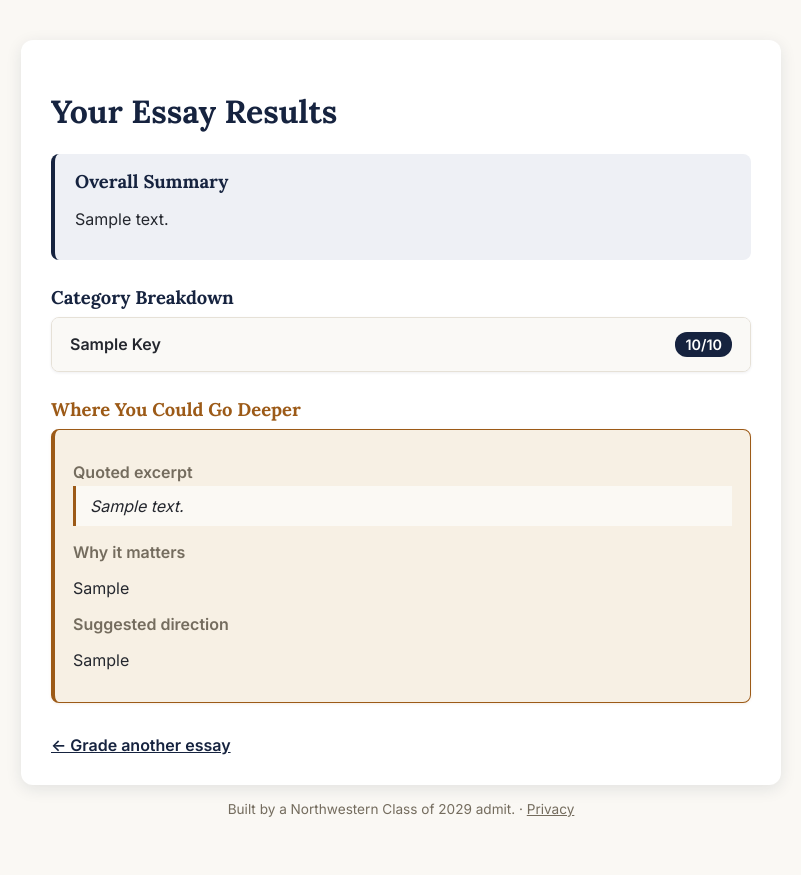
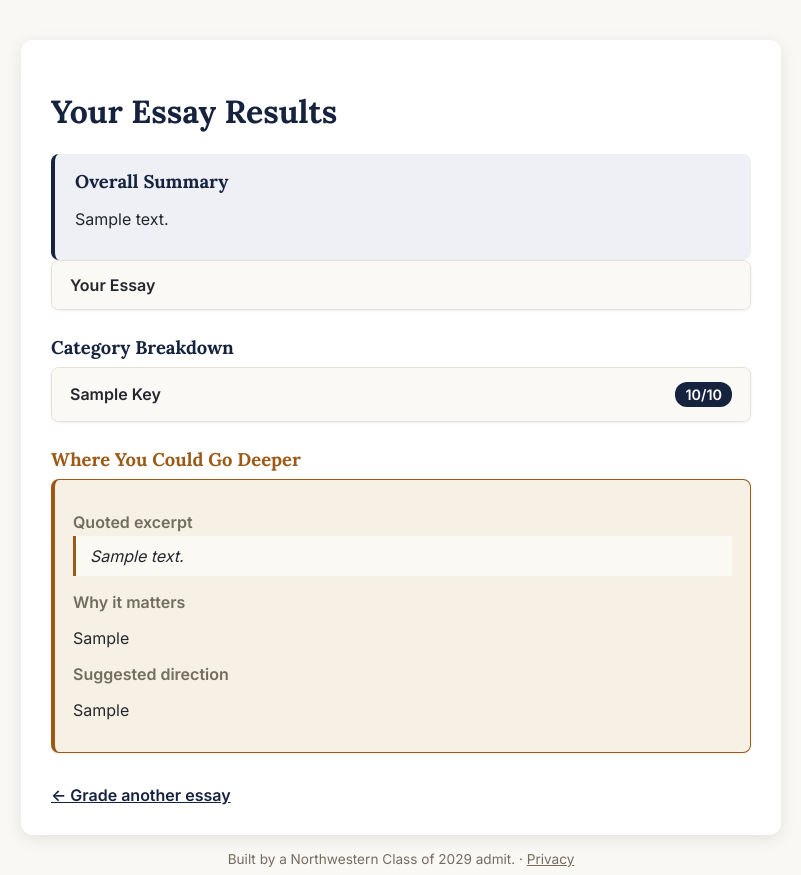
Before and after one commit to minsoo070420-pixel/collegeessaygrader, a Flask app: template templates/results.html in a window 1280 px wide. Shown: the top 875 px of the page, without its empty margins (239-1040 px from the left). Before the commit the page ends 817 px from the top, so only its background shows below. Run offline with Flask 3, Linux system fonts and the light colour scheme; the template is opened without the code that fills it: most values are stand-ins (such as "Sample title", 1, 10 or a date in 2020).

Commit message:
Show the full graded essay on the results page
Adds a collapsible "Your Essay" card between the Overall Summary and
Category Breakdown, so the quoted excerpts in the feedback below can
be checked against the essay's full context. app.py now passes the
essay text through to results.html.

Co-Authored-By: Claude Sonnet 5 <noreply@anthropic.com>

```diff
--- a/app.py
+++ b/app.py
@@ -136,6 +136,7 @@ def analyze():
 
     return render_template(
         "results.html",
+        essay_text=essay_text,  # the graded essay, shown back to the user for reference
         categories=[(key, result[key]) for key in CATEGORY_KEYS],  # (name, data) pairs, in fixed display order
         overall_summary=result.get("overall_summary", ""),
         expansion_ideas=result.get("expansion_ideas", []),
--- a/templates/results.html
+++ b/templates/results.html
@@ -15,6 +15,17 @@
         <section class="summary-box">
             <h2>Overall Summary</h2>
             <p>{{ overall_summary }}</p>
+        </section>
+
+        <section>
+            <details class="card">
+                <summary>
+                    <span class="category-name">Your Essay</span>
+                </summary>
+                <div class="card-body">
+                    <pre>{{ essay_text }}</pre>
+                </div>
+            </details>
         </section>
 
         <section>
```
